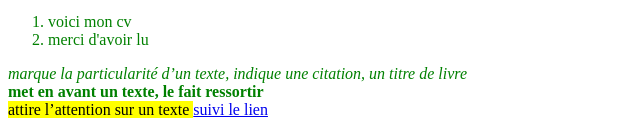
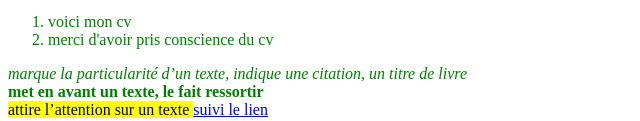
Before and after one commit to MelvinDeOliveiraPereira/monCV, a plain HTML site: page index.html in a window 1280 px wide. Shown: the part 353-474 px from the top of the page, without its empty margins (0-640 px from the left). Drawn offline with Linux system fonts and the light colour scheme.

Commit message:
changement de phrase de remerciment

```diff
--- a/index.html
+++ b/index.html
@@ -28,7 +28,7 @@
     </ul>
     <ol>
         <li> voici mon cv</li>
-         <li> merci d'avoir lu  </li>
+         <li> merci d'avoir pris conscience du cv  </li>
     </ol>
     <em> marque la particularité d’un texte, indique une citation, un titre de livre </em> <br/>
     <strong> met en avant un texte, le fait ressortir </strong> <br/>
```
